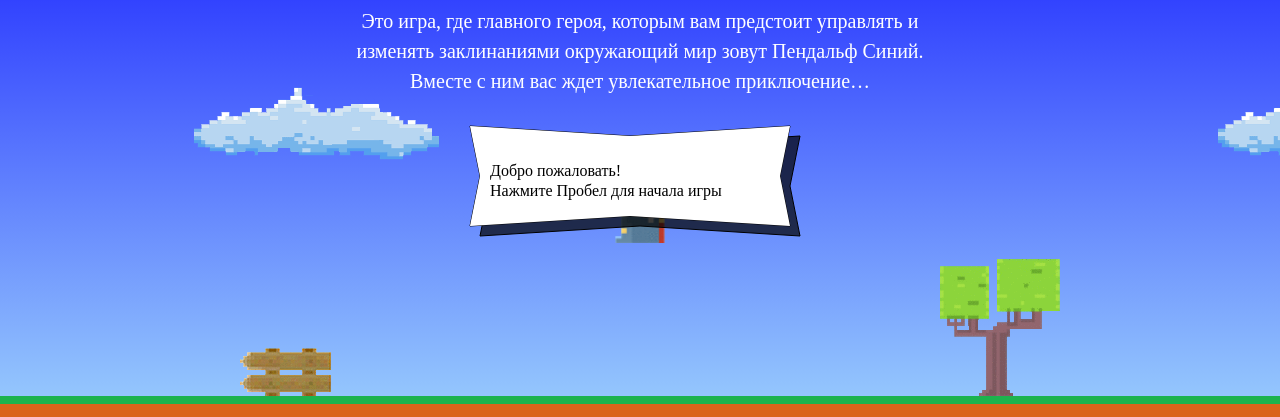
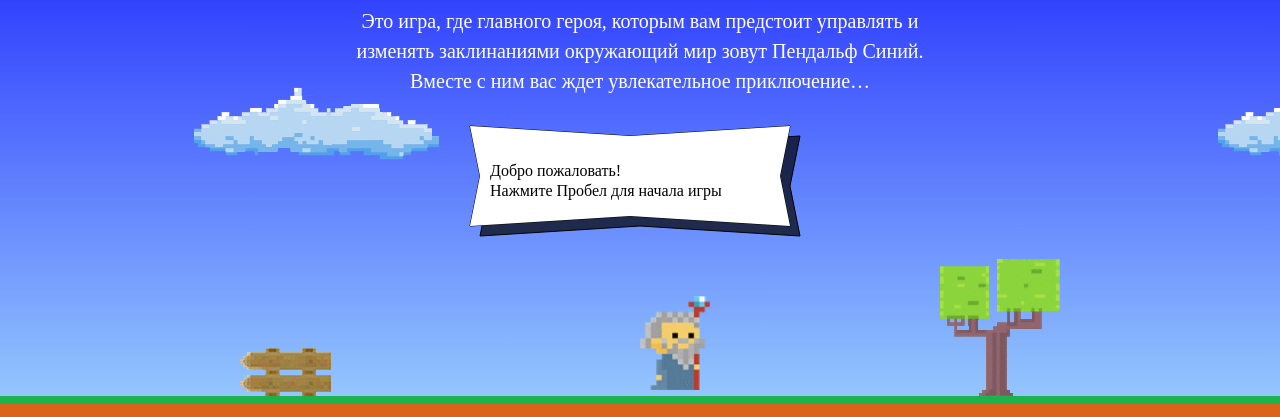
Before and after one commit to evgeniishchukin/273519-code-and-magick, a website: page index.html in a window 1280 px wide. Shown: the part 203-620 px from the top of the page. Drawn offline with Linux system fonts and the light colour scheme; a web font is replaced by a local one.

Commit message:
index.html

```diff
--- a/index.html
+++ b/index.html
@@ -24,8 +24,8 @@
   </p>
 
   <div class="demo"></div>
+
 </header>
-
 
 <footer>
   <p><a href="http://htmlacademy.ru" class="footer-link"><img src="img/htmlacademy-logo.png" alt="HTML Academy"
@@ -33,9 +33,8 @@
 </footer>
 
 <script>
-  var fireballSize = 22,
-      wizardSpeed = 3,
-      wizardWidth = 70;
+  'use strict';
+  var fireballSize = 22, wizardSpeed = 3, wizardWidth = 70;
 
   var getFireballSpeed = function(left) {
     if (left) return 5;
@@ -43,18 +42,18 @@
   };
 
   var getWizardHeight = function() {
-    return (1.337 * wizardWidth);
-  };
+    return 1.337 * wizardWidth;
+  }
 
-  var getWizardX = function(width) {
-    return(0.5 * width - wizardWidth / 2);
-  };
+  function getWizardX(width) {
+    return width / 2;
+  }
 
-  var getWizardY = function(height) {
-    return(height / 3 - getWizardHeight() / 2);
-  };
+  function getWizardY(height) {
+    return height * 2 / 3;
+  }
 </script>
-
+<script src="js/stat.js"></script>
 <script src="js/game.js" type="application/javascript"></script>
 
 </body>
```
Lines whose indentation alone changed are shown as unchanged.
